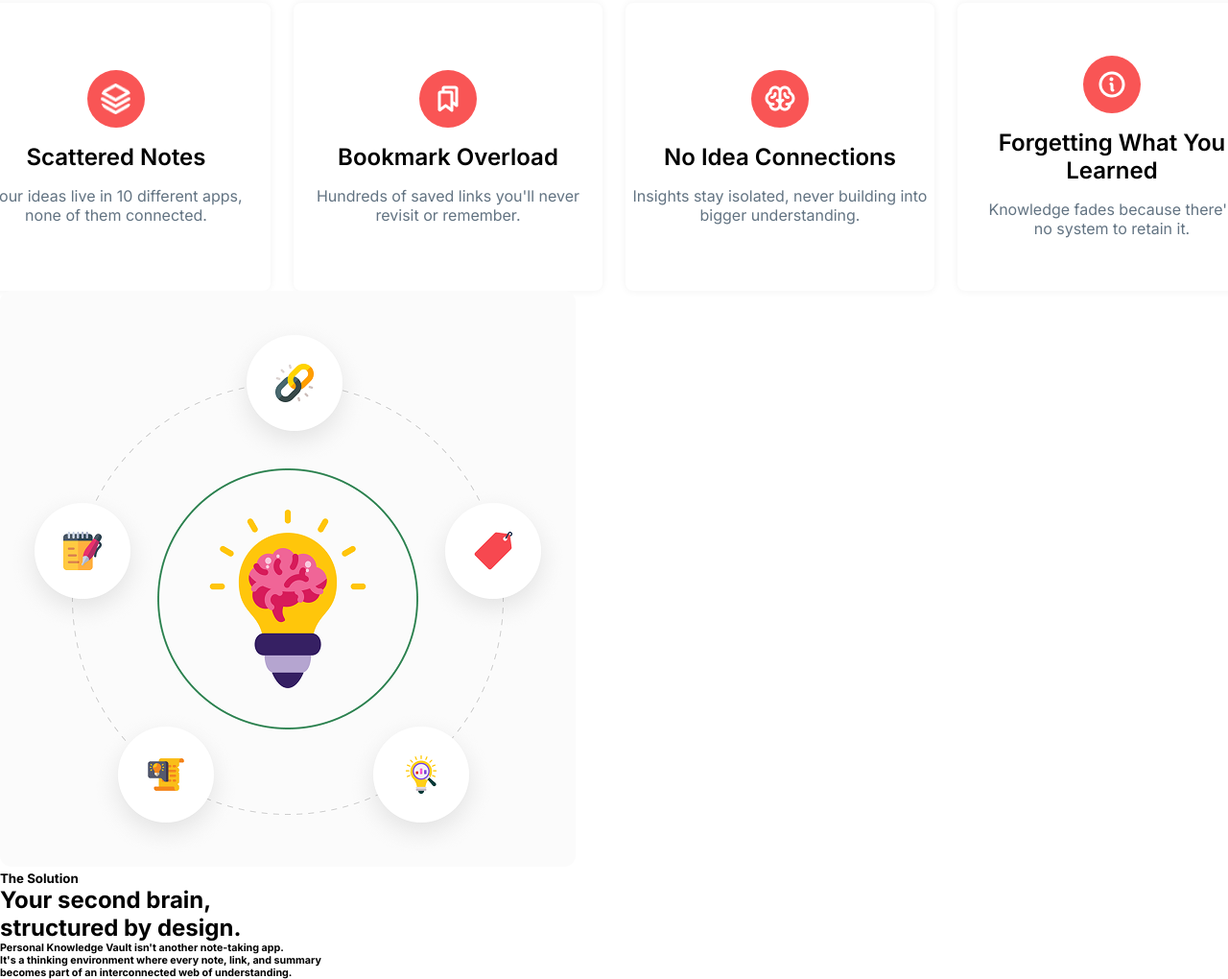
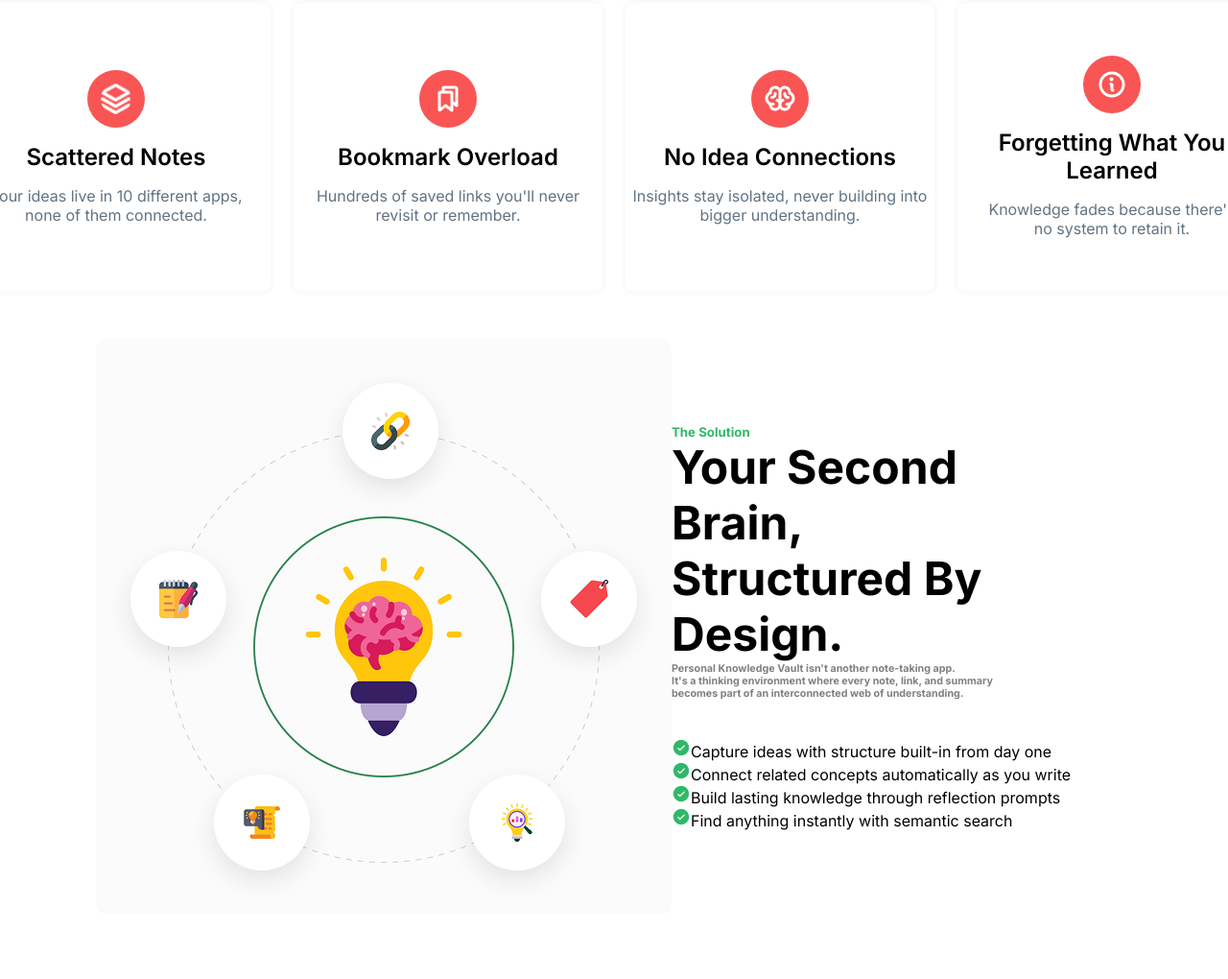
Before and after one commit to Osho47/ASSIGNMENT001, a plain HTML site: page index.html in a window 1280 px wide. Shown: the part 930-1950 px from the top of the page at 96% size. Drawn offline with Linux system fonts and the light colour scheme.

Commit message:
section-4

```diff
--- a/Styles.css
+++ b/Styles.css
@@ -112,3 +112,11 @@
     display: flex;
     gap: 24px;
 }
+.section-4 {
+    display: flex;
+    justify-content: space-between;
+    width: 80%;
+    height: 700px;
+    align-items: center;
+    padding-left: 100px;
+}
--- a/index.html
+++ b/index.html
@@ -64,13 +64,27 @@
 
         </div>
     </Section>
-    <section>
+    <section class="section-4">
         <img src="assets/knowledge.png" height="600px;" width="600px;">
-        <div>
+        <div style="display: flex; flex-direction: column;gap: 40px;">
             <div>
-                <h5>The Solution</h5>
-                <h1>Your second brain,<br>structured by design.</h1>
-                <h6>Personal Knowledge Vault isn't another note-taking app. <br> It's a thinking environment where every note, link, and summary <br> becomes part of an interconnected web of understanding.</h6>
+                <h5 style="color: #30B868">The Solution</h5>
+                <h1 style="color: var(--#001931, var(--Color, rgba(0, 25, 49, 1)));
+                font-family: Inter;
+                font-style: Bold;
+                font-size: 48px;
+                font-weight: 700;
+                line-height: 58px;
+                letter-spacing: 0%;
+                text-align: left;
+                text-transform: capitalize;">Your second brain,<br>structured by design.</h1>
+                <h6 style="color: gray;">Personal Knowledge Vault isn't another note-taking app. <br> It's a thinking environment where every note, link, and summary <br> becomes part of an interconnected web of understanding.</h6>
+            </div>
+            <div>
+                <p><img src="assets/CheckCircle.png">Capture ideas with structure built-in from day one</p>
+                <p><img src="assets/CheckCircle.png">Connect related concepts automatically as you write</p>
+                <p><img src="assets/CheckCircle.png">Build lasting knowledge through reflection prompts</p>
+                <p><img src="assets/CheckCircle.png">Find anything instantly with semantic search</p>
             </div>
         </div>
 
```
